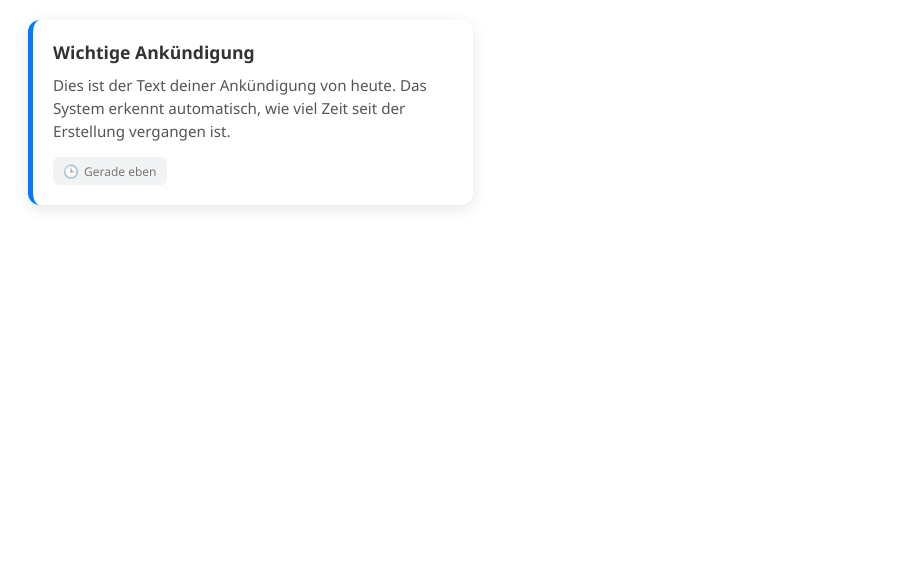
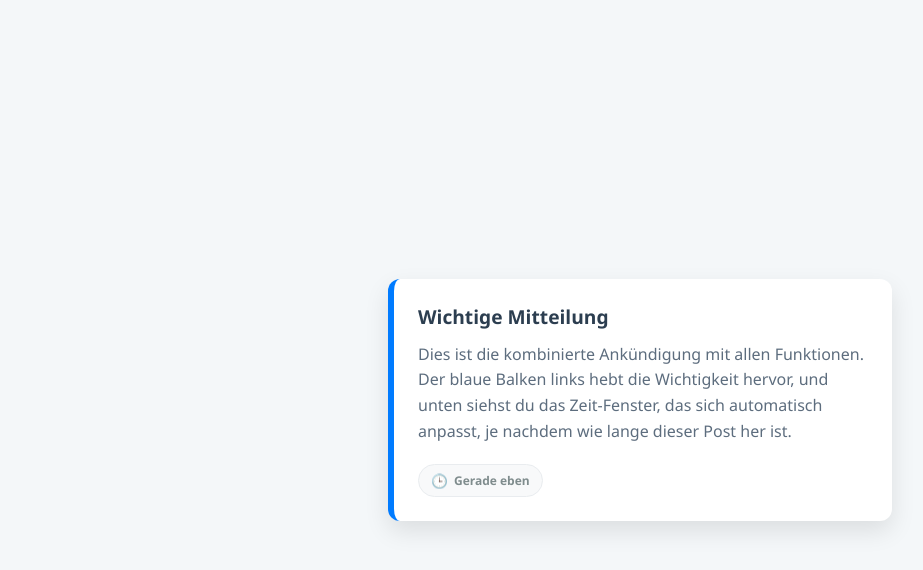
Before and after one commit to RW-Website/Russian-Wolves-Regnitztal, a plain HTML site: page index.html in a window 1280 px wide. Shown: the whole page, without its empty margins (0-923 px from the left). Drawn offline with Linux system fonts and the light colour scheme.

Commit message:
index.html

```diff
--- a/index.html
+++ b/index.html
@@ -3,48 +3,77 @@
 <head>
     <meta charset="UTF-8">
     <meta name="viewport" content="width=device-width, initial-scale=1.0">
+    <title>Vollständige Ankündigung</title>
     <style>
+        /* Grundstyling für den Hintergrund */
+        body {
+            background-color: #f4f7f9;
+            display: flex;
+            justify-content: center;
+            align-items: center;
+            height: 100vh;
+            margin: 0;
+            font-family: 'Segoe UI', Roboto, Helvetica, Arial, sans-serif;
+        }
+
+        /* Die Ankündigungskarte */
         .announcement-card {
             background-color: #ffffff;
             border-radius: 12px;
-            padding: 20px;
-            box-shadow: 0 4px 15px rgba(0,0,0,0.1);
-            font-family: 'Segoe UI', Roboto, Helvetica, Arial, sans-serif;
-            max-width: 400px;
-            border-left: 5px solid #007bff;
-            margin: 20px;
+            padding: 24px;
+            box-shadow: 0 10px 25px rgba(0,0,0,0.1);
+            max-width: 450px;
+            width: 90%;
+            border-left: 6px solid #007bff; /* Blauer Akzentbalken */
+            position: relative;
+            transition: transform 0.2s ease;
         }
 
-        .announcement-header {
-            font-weight: bold;
-            color: #333;
-            font-size: 1.1rem;
-            margin-bottom: 10px;
+        .announcement-card:hover {
+            transform: translateY(-5px);
         }
 
-        .announcement-body {
-            color: #555;
-            line-height: 1.5;
-            font-size: 0.95rem;
+        /* Header Bereich */
+        .announcement-header {
+            display: flex;
+            align-items: center;
+            font-weight: 700;
+            color: #2c3e50;
+            font-size: 1.2rem;
+            margin-bottom: 12px;
         }
 
-        /* Das Fenster für die relative Zeitangabe */
+        .announcement-header i {
+            margin-right: 10px;
+            color: #007bff;
+        }
+
+        /* Text der Ankündigung */
+        .announcement-body {
+            color: #5d6d7e;
+            line-height: 1.6;
+            font-size: 1rem;
+            margin-bottom: 20px;
+        }
+
+        /* Das Zeit-Fenster (Badge) */
         .time-badge {
             display: inline-flex;
             align-items: center;
             font-size: 0.75rem;
-            color: #777;
-            background: #f1f3f4;
-            padding: 5px 10px;
-            border-radius: 6px;
-            margin-top: 15px;
-            font-weight: 500;
+            color: #7f8c8d;
+            background: #f8f9fa;
+            padding: 6px 12px;
+            border-radius: 50px;
+            font-weight: 600;
+            border: 1px solid #e9ecef;
         }
 
+        /* Icon im Zeit-Fenster */
         .time-badge::before {
             content: "🕒";
-            margin-right: 5px;
-            font-size: 0.8rem;
+            margin-right: 6px;
+            font-size: 0.85rem;
         }
     </style>
 </head>
@@ -52,13 +81,13 @@
 
     <div class="announcement-card">
         <div class="announcement-header">
-        Wichtige Ankündigung
+            Wichtige Mitteilung
         </div>
         <div class="announcement-body">
-        Dies ist der Text deiner Ankündigung von heute. Das System erkennt automatisch, wie viel Zeit seit der Erstellung vergangen ist.
+            Dies ist die kombinierte Ankündigung mit allen Funktionen. Der blaue Balken links hebt die Wichtigkeit hervor, und unten siehst du das Zeit-Fenster, das sich automatisch anpasst, je nachdem wie lange dieser Post her ist.
         </div>
 
-    <div id="time-ago" class="time-badge" data-timestamp="2026-01-19T17:30:00Z">
+        <div id="time-ago" class="time-badge" data-timestamp="2026-01-19T18:00:00Z">
             Wird berechnet...
         </div>
     </div>
@@ -75,9 +104,7 @@
 
             let displayString = "";
 
-        if (diffInSeconds < 0) {
-            displayString = "Gerade eben";
-        } else if (diffInSeconds < 60) {
+            if (diffInSeconds < 60) {
                 displayString = "Gerade eben";
             } else if (diffInSeconds < 3600) {
                 const mins = Math.floor(diffInSeconds / 60);
@@ -88,18 +115,21 @@
             } else if (diffInSeconds < 2592000) {
                 const days = Math.floor(diffInSeconds / 86400);
                 displayString = `Vor ${days} ${days === 1 ? 'Tag' : 'Tagen'}`;
-        } else {
+            } else if (diffInSeconds < 31104000) {
                 const months = Math.floor(diffInSeconds / 2592000);
                 displayString = `Vor ${months} ${months === 1 ? 'Monat' : 'Monaten'}`;
+            } else {
+                const years = Math.floor(diffInSeconds / 31104000);
+                displayString = `Vor ${years} ${years === 1 ? 'Jahr' : 'Jahren'}`;
             }
 
             timeElement.innerText = displayString;
         }
 
-    // Initialer Aufruf
+        // Sofort ausführen
         updateRelativeTime();
 
-    // Alle 60 Sekunden prüfen, um die Zeit "live" zu halten
+        // Jede Minute aktualisieren
         setInterval(updateRelativeTime, 60000);
     </script>
 
```
Lines whose indentation alone changed are shown as unchanged.
